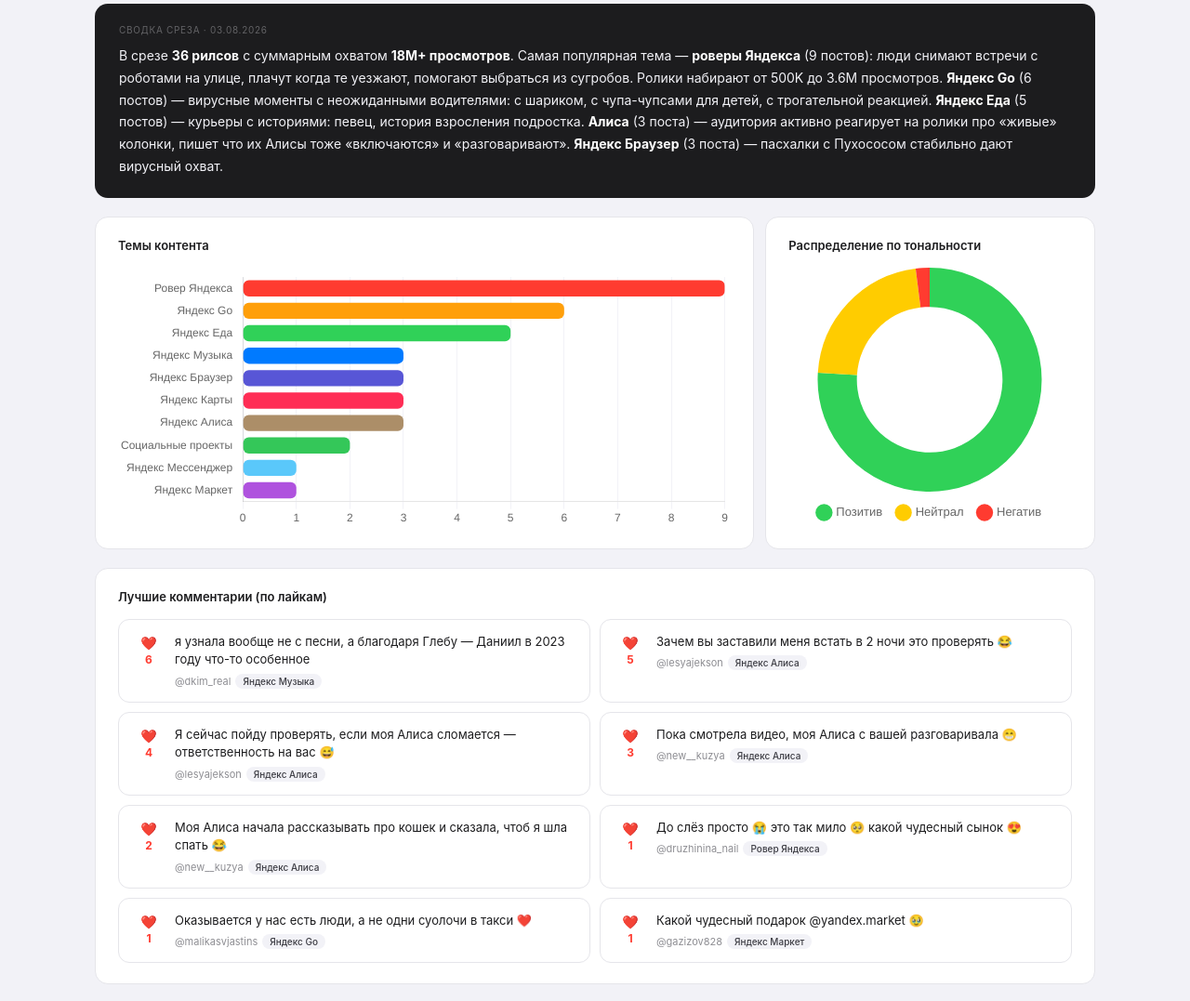
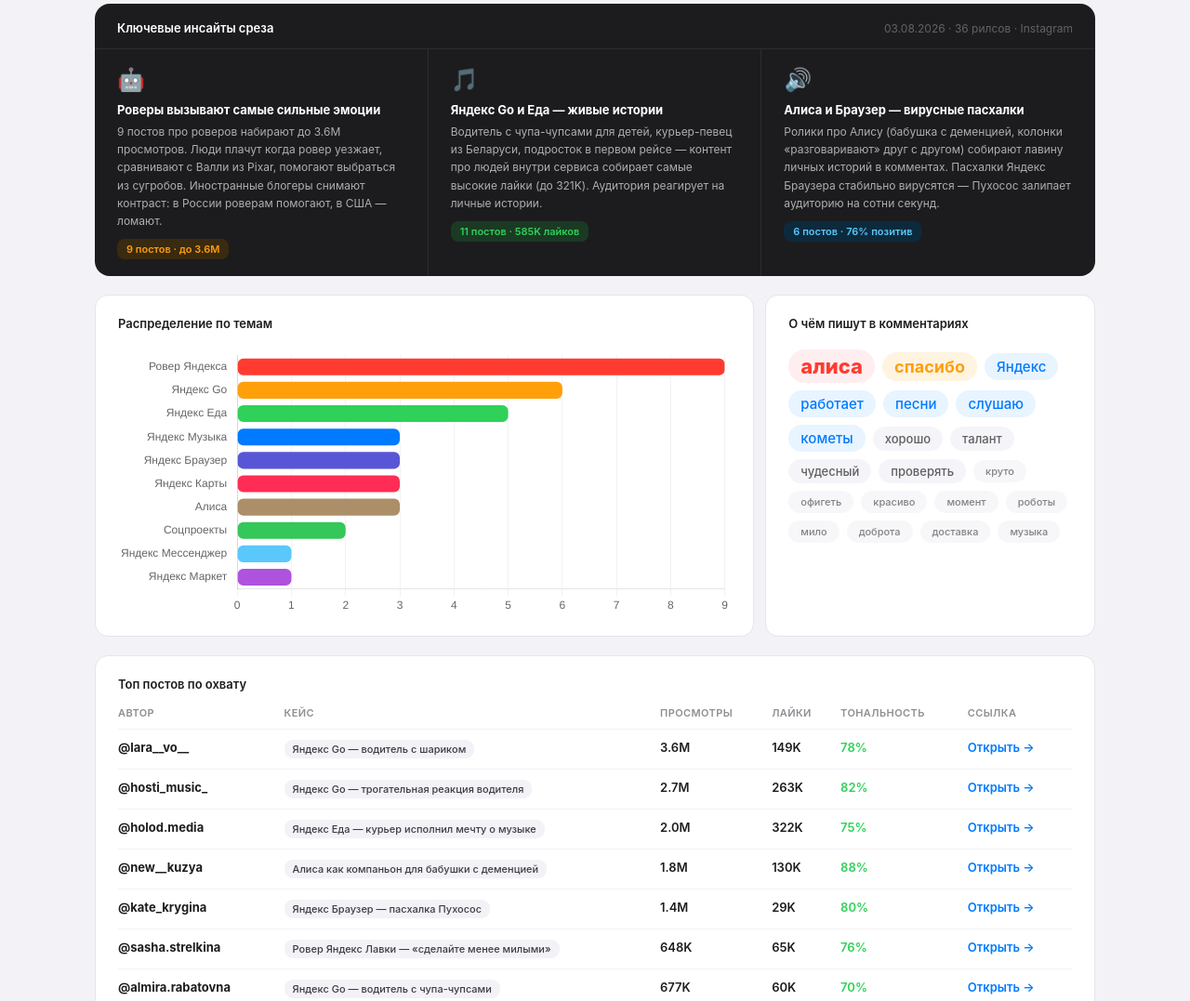
Before and after one commit to germantrufanov2005-afk/-yandex-ugc-dashboard, a plain HTML site: page index.html in a window 1280 px wide. Shown: the part 277-1354 px from the top of the page at 93% size. Drawn offline with nearby package versions, Linux system fonts and the light colour scheme.

Commit message:
Better summary with insights cards, word cloud instead of comments

```diff
--- a/index.html
+++ b/index.html
@@ -9,6 +9,7 @@
 * { box-sizing: border-box; margin: 0; padding: 0; }
 body { font-family: -apple-system, BlinkMacSystemFont, 'Segoe UI', sans-serif; background: #f2f2f7; color: #1d1d1f; }
 
+/* ── Header ── */
 .header {
   background: #fff; border-bottom: 1px solid #e5e5ea;
   padding: 16px 32px; display: flex; align-items: center;
@@ -19,26 +20,22 @@
 .header-sub { font-size: 12px; color: #8e8e93; margin-top: 2px; }
 .sheets-btn {
   font-size: 13px; color: #007aff; text-decoration: none; font-weight: 500;
-  border: 1.5px solid #007aff; padding: 7px 18px; border-radius: 20px;
-  transition: all .15s;
+  border: 1.5px solid #007aff; padding: 7px 18px; border-radius: 20px; transition: all .15s;
 }
 .sheets-btn:hover { background: #007aff; color: #fff; }
 
-.tabs {
-  background: #fff; border-bottom: 1px solid #e5e5ea;
-  display: flex; padding: 0 32px;
-}
+/* ── Tabs ── */
+.tabs { background: #fff; border-bottom: 1px solid #e5e5ea; display: flex; padding: 0 32px; }
 .tab {
   padding: 12px 22px; font-size: 14px; font-weight: 500;
-  cursor: pointer; border-bottom: 2.5px solid transparent;
-  color: #8e8e93; transition: all .15s;
+  cursor: pointer; border-bottom: 2.5px solid transparent; color: #8e8e93; transition: all .15s;
 }
 .tab.active { color: #1d1d1f; border-bottom-color: #ff3b30; }
 
 .page { display: none; padding: 28px 32px; max-width: 1140px; margin: 0 auto; }
 .page.active { display: block; }
 
-/* Stats */
+/* ── Stats ── */
 .stats { display: grid; grid-template-columns: repeat(4,1fr); gap: 12px; margin-bottom: 20px; }
 .stat { background: #fff; border-radius: 14px; padding: 18px 20px; border: 1px solid #e5e5ea; }
 .stat-label { font-size: 11px; color: #8e8e93; text-transform: uppercase; letter-spacing: .5px; margin-bottom: 6px; }
@@ -50,53 +47,69 @@
 .bar { height: 5px; border-radius: 3px; margin-top: 9px;
   background: linear-gradient(to right, #30d158 76%, #ffcc00 22%, #ff3b30 2%); }
 
-/* Summary */
+/* ── Summary ── */
 .summary {
-  background: #1c1c1e; color: #f2f2f7;
-  border-radius: 14px; padding: 22px 26px; margin-bottom: 20px;
+  border-radius: 16px; margin-bottom: 20px; overflow: hidden;
+  background: #1c1c1e;
 }
-.summary-label { font-size: 10px; text-transform: uppercase; letter-spacing: .7px; color: #636366; margin-bottom: 10px; }
-.summary-text { font-size: 14px; line-height: 1.7; }
-.summary-text strong { color: #fff; }
+.summary-header {
+  padding: 18px 24px 14px;
+  display: flex; align-items: center; justify-content: space-between;
+  border-bottom: 1px solid #2c2c2e;
+}
+.summary-title { font-size: 13px; font-weight: 600; color: #fff; }
+.summary-date { font-size: 12px; color: #636366; }
+.summary-insights { display: grid; grid-template-columns: repeat(3,1fr); }
+.insight {
+  padding: 18px 24px; border-right: 1px solid #2c2c2e;
+  transition: background .15s;
+}
+.insight:last-child { border-right: none; }
+.insight:hover { background: #242426; }
+.insight-icon { font-size: 24px; margin-bottom: 10px; }
+.insight-heading { font-size: 13px; font-weight: 700; color: #fff; margin-bottom: 6px; }
+.insight-text { font-size: 12px; line-height: 1.6; color: #aeaeb2; }
+.insight-stat {
+  display: inline-block; margin-top: 10px;
+  background: #2c2c2e; color: #fff; font-size: 11px; font-weight: 600;
+  padding: 4px 10px; border-radius: 8px;
+}
+.insight-stat.green { background: #1a3a24; color: #30d158; }
+.insight-stat.orange { background: #3a2a10; color: #ff9f0a; }
+.insight-stat.blue { background: #0d2a3d; color: #5ac8fa; }
+.insight-stat.pink { background: #3a1020; color: #ff2d55; }
 
-/* Charts */
+/* ── Two col ── */
 .two-col { display: grid; grid-template-columns: 2fr 1fr; gap: 12px; margin-bottom: 20px; }
 .card { background: #fff; border-radius: 14px; padding: 22px 24px; border: 1px solid #e5e5ea; }
 .card-title { font-size: 13px; font-weight: 600; margin-bottom: 16px; }
 
-/* Comments */
-.comments-grid { display: grid; grid-template-columns: 1fr 1fr; gap: 10px; }
-.comment-item {
-  border: 1px solid #e5e5ea; border-radius: 12px; padding: 14px 16px;
-  display: flex; gap: 12px; align-items: flex-start; background: #fff;
+/* ── Word cloud ── */
+.wordcloud { display: flex; flex-wrap: wrap; gap: 8px; align-items: center; padding: 4px 0; }
+.word {
+  padding: 5px 13px; border-radius: 20px; cursor: default;
+  background: #f2f2f7; color: #1d1d1f; font-weight: 500; transition: transform .15s;
 }
-.c-likes { flex-shrink: 0; text-align: center; min-width: 32px; }
-.c-heart { font-size: 14px; }
-.c-num { font-size: 12px; font-weight: 700; color: #ff3b30; display: block; margin-top: 1px; }
-.c-text { font-size: 13px; line-height: 1.5; margin-bottom: 5px; }
-.c-meta { font-size: 11px; color: #8e8e93; }
-.c-badge {
-  display: inline-block; background: #f2f2f7; color: #3c3c43;
-  padding: 2px 8px; border-radius: 8px; font-size: 10px; font-weight: 500; margin-left: 5px;
-}
+.word:hover { transform: scale(1.05); }
+.word.s1 { font-size: 11px; opacity: .55; }
+.word.s2 { font-size: 13px; opacity: .7; }
+.word.s3 { font-size: 15px; background: #e8f4ff; color: #007aff; }
+.word.s4 { font-size: 18px; font-weight: 700; background: #fff4e0; color: #ff9f0a; }
+.word.s5 { font-size: 22px; font-weight: 800; background: #ffeef0; color: #ff3b30; }
 
-/* Table */
+/* ── Table ── */
 .posts-table { width: 100%; border-collapse: collapse; }
 .posts-table th {
   text-align: left; font-size: 11px; font-weight: 600; color: #8e8e93;
   text-transform: uppercase; letter-spacing: .4px; padding: 0 14px 10px 0;
 }
-.posts-table td {
-  padding: 11px 14px 11px 0; border-top: 1px solid #f2f2f7;
-  font-size: 13px; vertical-align: top;
-}
+.posts-table td { padding: 11px 14px 11px 0; border-top: 1px solid #f2f2f7; font-size: 13px; vertical-align: top; }
 .posts-table tr:hover td { background: #fafafa; }
 .badge { display: inline-block; padding: 3px 9px; border-radius: 9px; font-size: 11px; font-weight: 500; background: #f2f2f7; color: #3c3c43; white-space: nowrap; }
 .link { color: #007aff; text-decoration: none; font-weight: 600; white-space: nowrap; }
 .link:hover { text-decoration: underline; }
 .num { font-weight: 600; }
 .pos { color: #30d158; font-weight: 600; font-size: 12px; }
-
 .full-col { margin-bottom: 20px; }
 
 .footer { text-align: center; padding: 20px; font-size: 12px; color: #8e8e93; border-top: 1px solid #e5e5ea; margin-top: 8px; }
@@ -108,7 +121,9 @@
 
 @media(max-width:768px){
   .stats { grid-template-columns: 1fr 1fr; }
-  .two-col, .comments-grid { grid-template-columns: 1fr; }
+  .two-col { grid-template-columns: 1fr; }
+  .summary-insights { grid-template-columns: 1fr; }
+  .insight { border-right: none; border-bottom: 1px solid #2c2c2e; }
   .page, .tabs, .header { padding-left: 16px; padding-right: 16px; }
 }
 </style>
@@ -118,7 +133,7 @@
 <header class="header">
   <div>
     <div class="logo"><em>Яндекс</em> UGC Dashboard</div>
-    <div class="header-sub">Мониторинг упоминаний в Instagram</div>
+    <div class="header-sub">Мониторинг упоминаний · Instagram</div>
   </div>
   <a class="sheets-btn" href="https://docs.google.com/spreadsheets/d/1e9G5uRMy7tJjDA-ei_sopeaywB-ZUBvNM3whV7v6_AU" target="_blank">Открыть таблицу →</a>
 </header>
@@ -128,7 +143,7 @@
   <div class="tab" onclick="go('neg')">⚠️ Негатив</div>
 </nav>
 
-<!-- ПОЗИТИВ -->
+<!-- ══════════ ПОЗИТИВ ══════════ -->
 <div id="page-pos" class="page active">
 
   <div class="stats">
@@ -155,41 +170,62 @@
     </div>
   </div>
 
+  <!-- Сводка -->
   <div class="summary">
-    <div class="summary-label">Сводка среза · 03.08.2026</div>
-    <div class="summary-text">
-      В срезе <strong>36 рилсов</strong> с суммарным охватом <strong>18M+ просмотров</strong>.
-      Самая популярная тема — <strong>роверы Яндекса</strong> (9 постов): люди снимают встречи с роботами на улице,
-      плачут когда те уезжают, помогают выбраться из сугробов. Ролики набирают от 500K до 3.6M просмотров.
-      <strong>Яндекс Go</strong> (6 постов) — вирусные моменты с неожиданными водителями: с шариком, с чупа-чупсами для детей,
-      с трогательной реакцией. <strong>Яндекс Еда</strong> (5 постов) — курьеры с историями: певец, история взросления подростка.
-      <strong>Алиса</strong> (3 поста) — аудитория активно реагирует на ролики про «живые» колонки,
-      пишет что их Алисы тоже «включаются» и «разговаривают». <strong>Яндекс Браузер</strong> (3 поста) —
-      пасхалки с Пухососом стабильно дают вирусный охват.
+    <div class="summary-header">
+      <div class="summary-title">Ключевые инсайты среза</div>
+      <div class="summary-date">03.08.2026 · 36 рилсов · Instagram</div>
+    </div>
+    <div class="summary-insights">
+      <div class="insight">
+        <div class="insight-icon">🤖</div>
+        <div class="insight-heading">Роверы вызывают самые сильные эмоции</div>
+        <div class="insight-text">
+          9 постов про роверов набирают до 3.6M просмотров. Люди плачут когда ровер уезжает,
+          сравнивают с Валли из Pixar, помогают выбраться из сугробов.
+          Иностранные блогеры снимают контраст: в России роверам помогают, в США — ломают.
+        </div>
+        <span class="insight-stat orange">9 постов · до 3.6M</span>
+      </div>
+      <div class="insight">
+        <div class="insight-icon">🎵</div>
+        <div class="insight-heading">Яндекс Go и Еда — живые истории</div>
+        <div class="insight-text">
+          Водитель с чупа-чупсами для детей, курьер-певец из Беларуси, подросток в первом рейсе —
+          контент про людей внутри сервиса собирает самые высокие лайки (до 321K).
+          Аудитория реагирует на личные истории.
+        </div>
+        <span class="insight-stat green">11 постов · 585K лайков</span>
+      </div>
+      <div class="insight">
+        <div class="insight-icon">🔊</div>
+        <div class="insight-heading">Алиса и Браузер — вирусные пасхалки</div>
+        <div class="insight-text">
+          Ролики про Алису (бабушка с деменцией, колонки «разговаривают» друг с другом)
+          собирают лавину личных историй в комментах. Пасхалки Яндекс Браузера стабильно
+          вирусятся — Пухосос залипает аудиторию на сотни секунд.
+        </div>
+        <span class="insight-stat blue">6 постов · 76% позитив</span>
+      </div>
     </div>
   </div>
 
   <div class="two-col">
     <div class="card">
-      <div class="card-title">Темы контента</div>
-      <div style="height:280px;position:relative"><canvas id="themesChart"></canvas></div>
+      <div class="card-title">Распределение по темам</div>
+      <div style="height:290px;position:relative"><canvas id="themesChart"></canvas></div>
     </div>
     <div class="card">
-      <div class="card-title">Распределение по тональности</div>
-      <div style="height:280px;position:relative"><canvas id="sentChart"></canvas></div>
+      <div class="card-title">О чём пишут в комментариях</div>
+      <div class="wordcloud" id="wc"></div>
     </div>
-  </div>
-
-  <div class="card full-col">
-    <div class="card-title">Лучшие комментарии (по лайкам)</div>
-    <div class="comments-grid" id="comments-wrap"></div>
   </div>
 
   <div class="card full-col">
     <div class="card-title">Топ постов по охвату</div>
     <table class="posts-table">
       <thead><tr>
-        <th>Автор</th><th>Тема кейса</th><th>Просмотры</th><th>Лайки</th><th>Тональность</th><th>Ссылка</th>
+        <th>Автор</th><th>Кейс</th><th>Просмотры</th><th>Лайки</th><th>Тональность</th><th>Ссылка</th>
       </tr></thead>
       <tbody id="posts-body"></tbody>
     </table>
@@ -197,7 +233,7 @@
 
 </div>
 
-<!-- НЕГАТИВ -->
+<!-- ══════════ НЕГАТИВ ══════════ -->
 <div id="page-neg" class="page">
   <div class="empty">
     <div class="empty-icon">📊</div>
@@ -219,34 +255,31 @@
   ["Яндекс Музыка", 3],
   ["Яндекс Браузер", 3],
   ["Яндекс Карты", 3],
-  ["Яндекс Алиса", 3],
-  ["Социальные проекты", 2],
+  ["Алиса", 3],
+  ["Соцпроекты", 2],
   ["Яндекс Мессенджер", 1],
   ["Яндекс Маркет", 1],
 ];
 
-const COMMENTS = [
-  { likes: 6, text: "я узнала вообще не с песни, а благодаря Глебу — Даниил в 2023 году что-то особенное", author: "dkim_real", theme: "Яндекс Музыка" },
-  { likes: 5, text: "Зачем вы заставили меня встать в 2 ночи это проверять 😂", author: "lesyajekson", theme: "Яндекс Алиса" },
-  { likes: 4, text: "Я сейчас пойду проверять, если моя Алиса сломается — ответственность на вас 😅", author: "lesyajekson", theme: "Яндекс Алиса" },
-  { likes: 3, text: "Пока смотрела видео, моя Алиса с вашей разговаривала 😁", author: "new__kuzya", theme: "Яндекс Алиса" },
-  { likes: 2, text: "Моя Алиса начала рассказывать про кошек и сказала, чтоб я шла спать 😂", author: "new__kuzya", theme: "Яндекс Алиса" },
-  { likes: 1, text: "До слёз просто 😭 это так мило 🥺 какой чудесный сынок 😍", author: "druzhinina_nail", theme: "Ровер Яндекса" },
-  { likes: 1, text: "Оказывается у нас есть люди, а не одни суолочи в такси ❤️", author: "malikasvjastins", theme: "Яндекс Go" },
-  { likes: 1, text: "Какой чудесный подарок @yandex.market 🥹", author: "gazizov828", theme: "Яндекс Маркет" },
+const WORDS = [
+  ["алиса", 8], ["спасибо", 5], ["Яндекс", 4], ["работает", 4],
+  ["песни", 4], ["слушаю", 4], ["кометы", 4], ["хорошо", 3],
+  ["талант", 3], ["чудесный", 3], ["проверять", 3], ["круто", 2],
+  ["офигеть", 2], ["красиво", 2], ["момент", 2], ["роботы", 2],
+  ["мило", 2], ["доброта", 2], ["доставка", 2], ["музыка", 2],
 ];
 
 const TOP_POSTS = [
-  { a: "lara__vo__",       v: 3646708, l: 148843, th: "Яндекс Go — водитель с шариком",         p: "78%", url: "https://www.instagram.com/reel/DZXPfBvs5VP/" },
-  { a: "hosti_music_",     v: 2736023, l: 263481, th: "Яндекс Go — трогательная реакция водителя", p: "82%", url: "https://www.instagram.com/reel/DZa4izToELF/" },
-  { a: "holod.media",      v: 1957927, l: 321771, th: "Яндекс Еда — курьер исполнил мечту",     p: "75%", url: "https://www.instagram.com/reel/DbXs3ESt-z2/" },
-  { a: "new__kuzya",       v: 1833566, l: 130231, th: "Алиса как компаньон для бабушки",         p: "88%", url: "https://www.instagram.com/reel/DXeosQODVMD/" },
-  { a: "kate_krygina",     v: 1369187, l: 28798,  th: "Яндекс Браузер — пасхалка Пухосос",      p: "80%", url: "https://www.instagram.com/reel/DZZeov6u9dL/" },
-  { a: "sasha.strelkina",  v: 648156,  l: 64757,  th: "Ровер Яндекс Лавки — «сделайте менее милыми»", p: "76%", url: "https://www.instagram.com/reel/DbXmczcI0Cb/" },
-  { a: "almira.rabatovna", v: 676926,  l: 59967,  th: "Яндекс Go — водитель-философ с чупа-чупсами", p: "70%", url: "https://www.instagram.com/reel/DZ9tqNKoH9p/" },
-  { a: "vlastify",         v: 514933,  l: 284404, th: "Ровер Яндекса — люди помогают роботам",  p: "85%", url: "https://www.instagram.com/reel/Da0MciUMRND/" },
-  { a: "sasha_travelova",  v: 604262,  l: 17534,  th: "Яндекс Доставка — подросток-курьер",     p: "72%", url: "https://www.instagram.com/reel/Dbc_k7pNJEv/" },
-  { a: "la_capital_de_oro",v: 152090,  l: 348083, th: "Ровер Яндекса — Россия vs США",          p: "80%", url: "https://www.instagram.com/reel/DayOuCOK6G-/" },
+  { a:"lara__vo__",       v:3646708, l:148843, th:"Яндекс Go — водитель с шариком",               p:"78%", url:"https://www.instagram.com/reel/DZXPfBvs5VP/" },
+  { a:"hosti_music_",     v:2736023, l:263481, th:"Яндекс Go — трогательная реакция водителя",     p:"82%", url:"https://www.instagram.com/reel/DZa4izToELF/" },
+  { a:"holod.media",      v:1957927, l:321771, th:"Яндекс Еда — курьер исполнил мечту о музыке",   p:"75%", url:"https://www.instagram.com/reel/DbXs3ESt-z2/" },
+  { a:"new__kuzya",       v:1833566, l:130231, th:"Алиса как компаньон для бабушки с деменцией",   p:"88%", url:"https://www.instagram.com/reel/DXeosQODVMD/" },
+  { a:"kate_krygina",     v:1369187, l:28798,  th:"Яндекс Браузер — пасхалка Пухосос",            p:"80%", url:"https://www.instagram.com/reel/DZZeov6u9dL/" },
+  { a:"sasha.strelkina",  v:648156,  l:64757,  th:"Ровер Яндекс Лавки — «сделайте менее милыми»", p:"76%", url:"https://www.instagram.com/reel/DbXmczcI0Cb/" },
+  { a:"almira.rabatovna", v:676926,  l:59967,  th:"Яндекс Go — водитель с чупа-чупсами",          p:"70%", url:"https://www.instagram.com/reel/DZ9tqNKoH9p/" },
+  { a:"vlastify",         v:514933,  l:284404, th:"Ровер Яндекса — Россия помогает роботам",       p:"85%", url:"https://www.instagram.com/reel/Da0MciUMRND/" },
+  { a:"sasha_travelova",  v:604262,  l:17534,  th:"Яндекс Доставка — подросток в первом рейсе",   p:"72%", url:"https://www.instagram.com/reel/Dbc_k7pNJEv/" },
+  { a:"la_capital_de_oro",v:152090,  l:348083, th:"Ровер Яндекса глазами иностранца",              p:"80%", url:"https://www.instagram.com/reel/DayOuCOK6G-/" },
 ];
 
 const PAL = ['#ff3b30','#ff9f0a','#30d158','#007aff','#5856d6','#ff2d55','#ac8e68','#34c759','#5ac8fa','#af52de'];
@@ -262,26 +295,17 @@
   type:'bar',
   data:{labels:THEMES.map(t=>t[0]),datasets:[{data:THEMES.map(t=>t[1]),backgroundColor:PAL,borderRadius:6,borderSkipped:false}]},
   options:{indexAxis:'y',responsive:true,maintainAspectRatio:false,
-    plugins:{legend:{display:false}},
+    plugins:{legend:{display:false},tooltip:{callbacks:{label:ctx=>' '+ctx.raw+' постов'}}},
     scales:{x:{grid:{color:'#f2f2f7'},ticks:{stepSize:1}},y:{grid:{display:false},ticks:{font:{size:12}}}}}
 });
 
-// Doughnut
-new Chart(document.getElementById('sentChart'),{
-  type:'doughnut',
-  data:{labels:['Позитив','Нейтрал','Негатив'],datasets:[{data:[76,22,2],backgroundColor:['#30d158','#ffcc00','#ff3b30'],borderWidth:0,hoverOffset:8}]},
-  options:{responsive:true,maintainAspectRatio:false,cutout:'65%',
-    plugins:{legend:{position:'bottom',labels:{padding:16,font:{size:13},usePointStyle:true}}}}
-});
-
-// Comments
-const cw = document.getElementById('comments-wrap');
-COMMENTS.forEach(c=>{
-  cw.innerHTML += `<div class="comment-item">
-    <div class="c-likes"><span class="c-heart">❤️</span><span class="c-num">${c.likes}</span></div>
-    <div><div class="c-text">${c.text}</div>
-    <div class="c-meta">@${c.a||c.author}<span class="c-badge">${c.theme}</span></div></div>
-  </div>`;
+// Word cloud
+const wc = document.getElementById('wc');
+const max = WORDS[0][1];
+WORDS.forEach(([w,cnt])=>{
+  const r = cnt/max;
+  const s = r>.8?5:r>.6?4:r>.4?3:r>.25?2:1;
+  wc.innerHTML += `<span class="word s${s}">${w}</span>`;
 });
 
 // Table
```
